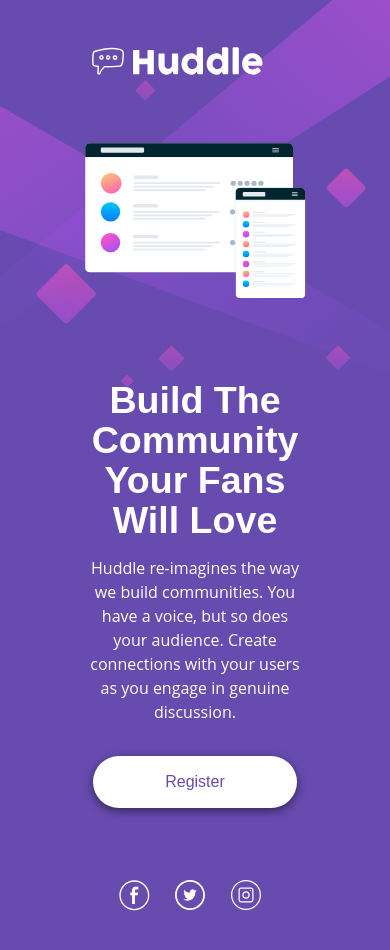
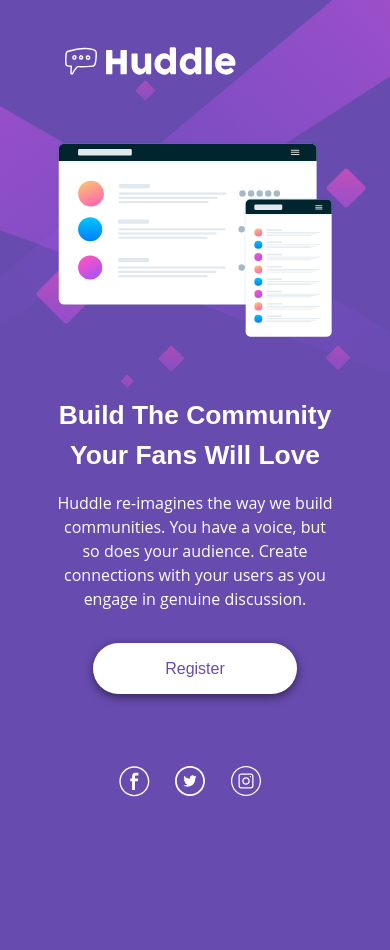
Before and after one commit to pperdana/frontend-mentor, a React (Vite) app in the folder huddle-landing-page/: page / in a window 390 px wide. After the commit the page ends 844 px from the top, so only its background shows below. Built offline with nearby package versions, Linux system fonts and the light colour scheme.

Commit message:
style for sm query

```diff
--- a/huddle-landing-page/src/Header.jsx
+++ b/huddle-landing-page/src/Header.jsx
@@ -1,7 +1,7 @@
 import logo from "./images/logo.svg";
 const Header = () => {
   return (
-    <header className="header h-[7.6rem] px-[7rem] flex align-items-center py-0 xl:px-[5.2rem]">
+    <header className="header h-[7.6rem] px-[7rem] flex align-items-center py-0 xl:px-[5.2rem] sm:py-0 sm:px-[3.5rem]">
       <img src={logo} alt="Huddle Logo" className="logo w-[11.5rem]" />
     </header>
   );
--- a/huddle-landing-page/src/Hero.jsx
+++ b/huddle-landing-page/src/Hero.jsx
@@ -3,7 +3,7 @@ import mockups from "./images/illustration-mockups.svg";
 const Hero = () => {
   return (
     <section className="section-hero mt-[1.2rem]">
-      <div className="hero my-0 mx-auto py-0 px-[7.3rem] flex gap-[2rem] max-w-[120rem]	xl:py-0 xl:px-[5.2rem] md:flex-col md:text-center	md:items-center">
+      <div className="hero my-0 mx-auto py-0 px-[7.3rem] flex gap-[2rem] max-w-[120rem]	xl:py-0 xl:px-[5.2rem] md:flex-col md:text-center	md:items-center sm:py-0 sm:px-[3.5rem]">
         <div className="hero-img-box">
           <img
             src={mockups}
@@ -12,7 +12,7 @@ const Hero = () => {
           />
         </div>
         <div className="hero-text-box w-[30rem] md:w-auto">
-          <h1 className="hero__heading text-[2.35rem] mt-[3rem] xl:mt-4 lg:mt-0 lg:text-lg md:mt-[3rem] md:text-[2.35rem] md:leading-10">
+          <h1 className="hero__heading text-[2.35rem] mt-[3rem] xl:mt-4 lg:mt-0 lg:text-lg md:mt-[3rem] md:text-[2.35rem] md:leading-10 sm:text-[1.65rem] sm:mt-[1.5rem]">
             Build The Community Your Fans Will Love
           </h1>
           <p className="hero__content mt-[1rem] mb-[2rem]">
--- a/huddle-landing-page/src/index.css
+++ b/huddle-landing-page/src/index.css
@@ -76,6 +76,14 @@ body {
 .icons-wrapper svg path:hover {
   stroke: var(--clr-magenta);
   fill: var(--clr-magenta);
+}
+
+@media (max-width: 31.25em) {
+  body {
+    background-image: url("./images/bg-mobile.svg");
+    background-position: 50% 0;
+    background-size: 100%;
+  }
 }
 
 /**********/
@@ -219,20 +227,20 @@ body {
 
 @media (max-width: 31.25em) {
   body {
-    background-image: url("./images/bg-mobile.svg");
-    background-position: 50% 0;
-    background-size: 100%;
+    /* background-image: url("./images/bg-mobile.svg"); */
+    /* background-position: 50% 0; */
+    /* background-size: 100%; */
   }
   .header {
-    padding: 0 3.5rem;
+    /* padding: 0 3.5rem; */
   }
 
   .hero {
-    padding: 0 3.5rem;
+    /* padding: 0 3.5rem; */
   }
 
   .hero__heading {
-    font-size: 1.65rem;
-    margin-top: 1.5rem;
+    /* font-size: 1.65rem; */
+    /* margin-top: 1.5rem; */
   }
 }
```
